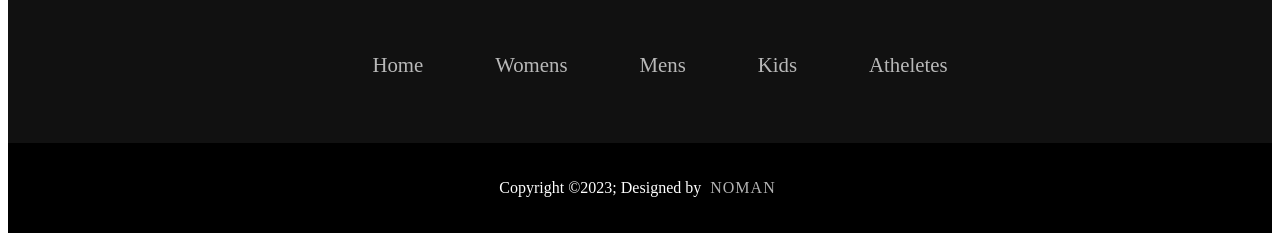
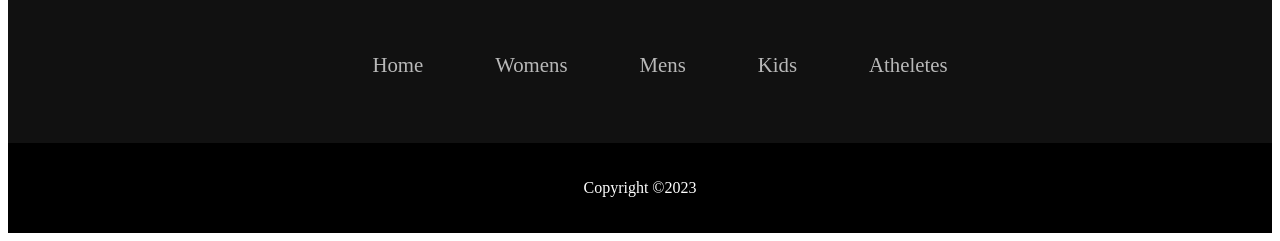
Before and after one commit to Poula-maged66/Poula-maged66.github.io, a plain HTML site: page index.html in a window 1280 px wide. Shown: the part 1531-1772 px from the top of the page. Drawn offline with Linux system fonts and the light colour scheme.

Commit message:
Update index.html

```diff
--- a/index.html
+++ b/index.html
@@ -78,7 +78,7 @@
 
             </div>
             <div class="footerBottom">
-                <p>Copyright &copy;2023; Designed by <span class="designer">Noman</span></p>
+                <p>Copyright &copy;2023</p>
             </div>
         </footer>
         <script>
```
